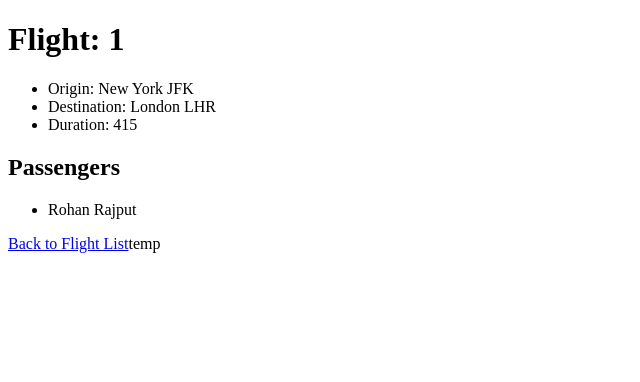
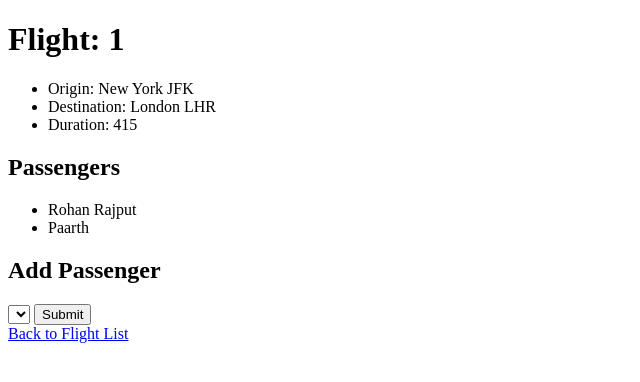
Before and after one commit to irohanrajput/airlines, a Django app: page /flights/1 in a window 1280 px wide. Shown: the top 382 px of the page, without its empty margins (0-640 px from the left). Run offline with Django 4.2, Linux system fonts and the light colour scheme; data comes from the database, SQL or seed files in the repository; lists and menus that the app fills with data are empty.

Commit message:
added a flight booking section from the page where flight details are listed. using this booking section, we can book flight for a particular passenger provided the passenger must alreay exist in the database

```diff
--- a/flights/templates/flights/flight.html
+++ b/flights/templates/flights/flight.html
@@ -10,14 +10,23 @@
 
     <h2>Passengers</h2>
     <ul>
-        {% for passenger in passengers  %}
+        {% for passenger in passengers %}
             <li>{{ passenger }}</li>
         {% empty %}
             <li>No Passengers</li>
         {% endfor %}
-
     </ul>
 
-    <a href="{% url "index" %}">Back to Flight List</a>temp
+    <h2>Add Passenger</h2>
 
+    <form action="{% url 'book' flight.id%}" method="post">
+    {% csrf_token %}
+    <select name="passenger">
+        {% for passenger in non_passengers %}
+            <option value="{{passenger.id}}">{{passenger}}</option>
+        {% endfor %}
+    </select>
+    <input type="submit">
+    </form>
+    <a href="{% url 'index' %}">Back to Flight List</a>
 {% endblock body %}
--- a/flights/urls.py
+++ b/flights/urls.py
@@ -5,4 +5,6 @@ urlpatterns = [
     path("", views.index, name="index"),
     path("<int:flight_id>", views.flight, name="flight"),
     # here, we're puttin "localhost/flights/n" as url from where it gets the flight_id = n, where n is an integer obv.
+    path("<int:flight_id>/book", views.book, name="book"),
+
 ]
--- a/flights/views.py
+++ b/flights/views.py
@@ -1,5 +1,5 @@
 from django.shortcuts import render
-from .models import Flight
+from .models import Flight, Passengers
 from django.http import HttpResponseRedirect
 from django.urls import reverse
 
@@ -12,5 +12,13 @@ def flight(request, flight_id):
     flight = Flight.objects.get(id = flight_id)
     return render(request, "flights/flight.html", {
         "flight": flight,
-        "passengers": flight.passengers.all()
+        "passengers": flight.passengers.all(),
+        "non_passengers":Passengers.objects.exclude(flights=flight).all()
         })
+
+def book(request, flight_id):
+    if request.method == "POST":
+        flight = Flight.objects.get(pk = flight_id)
+        passenger = Passengers.objects.get(pk=int(request.POST["passenger"]))
+        passenger.flights.add(flight)
+        return HttpResponseRedirect(reverse("flight", args=(flight.id,)))
```
Also changed, not shown: db.sqlite3.
